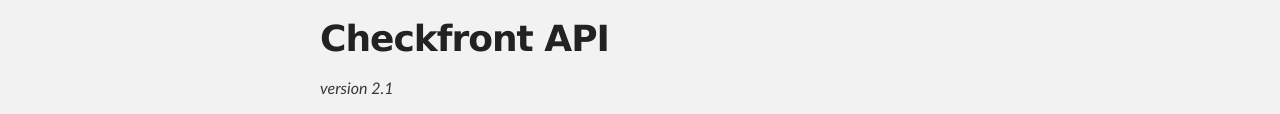
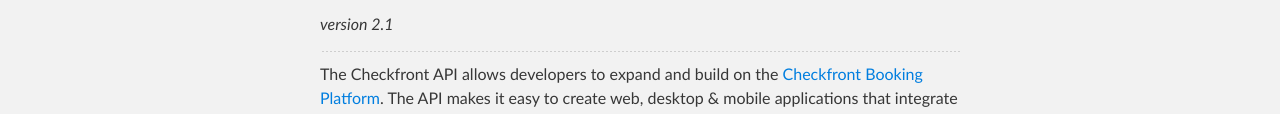
Before and after one commit to Checkfront/API, a plain HTML site: page index.html in a window 1280 px wide. Shown: the part 599-713 px from the top of the page. Drawn offline with Linux system fonts and the light colour scheme.

Commit message:
Update index.html

```diff
--- a/index.html
+++ b/index.html
@@ -32,9 +32,6 @@
     <div id="main_content_wrap" class="outer">
       <section id="main_content" class="inner">
         <p><img src="https://www.checkfront.com/images/brand/Checkfront-Logo-45.png" alt="Checkfront API"></p>
-
-<h1>Checkfront API</h1>
-
 <p><em>version 2.1</em></p>
 
 <hr><p>The Checkfront API allows developers to expand and build on the <a href="http://www.checkfront.com">Checkfront Booking Platform</a>. The API makes it easy to create web, desktop &amp; mobile applications that integrate and with your Checkfront account.</p>
```
